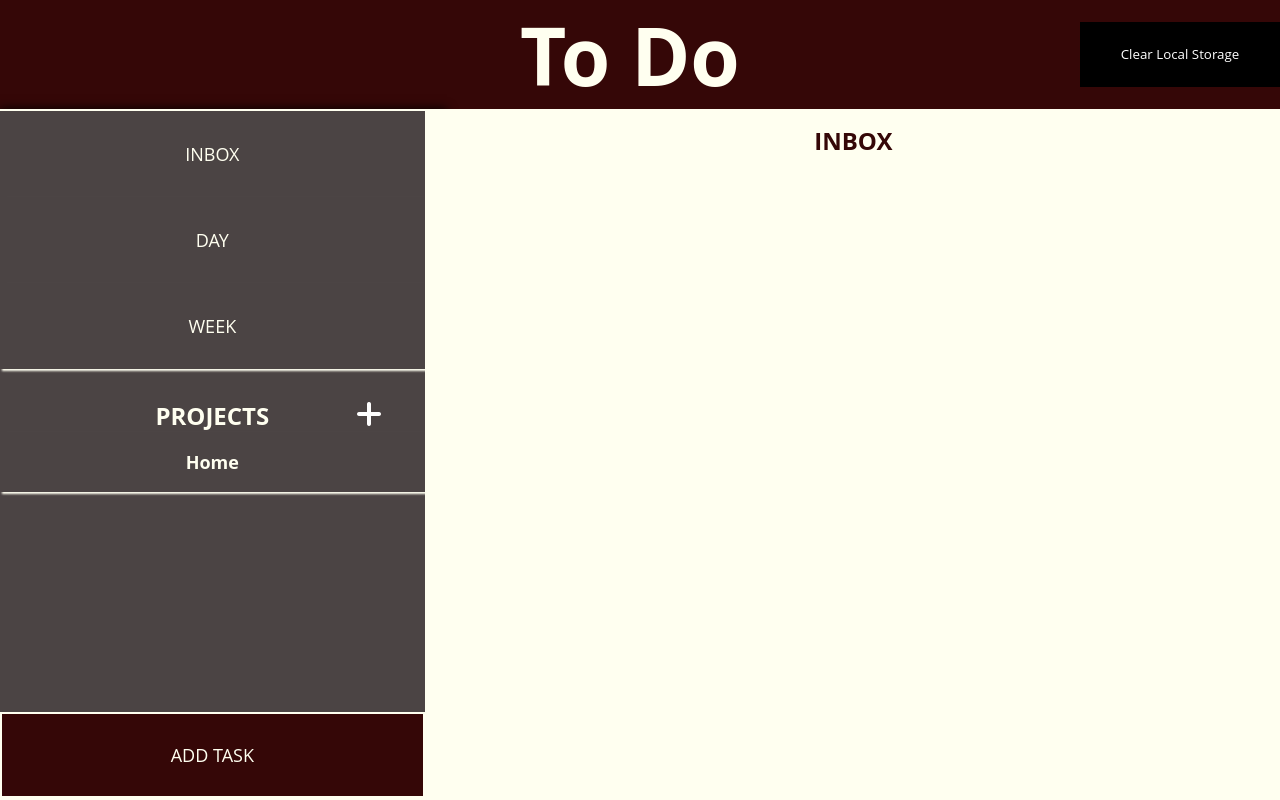
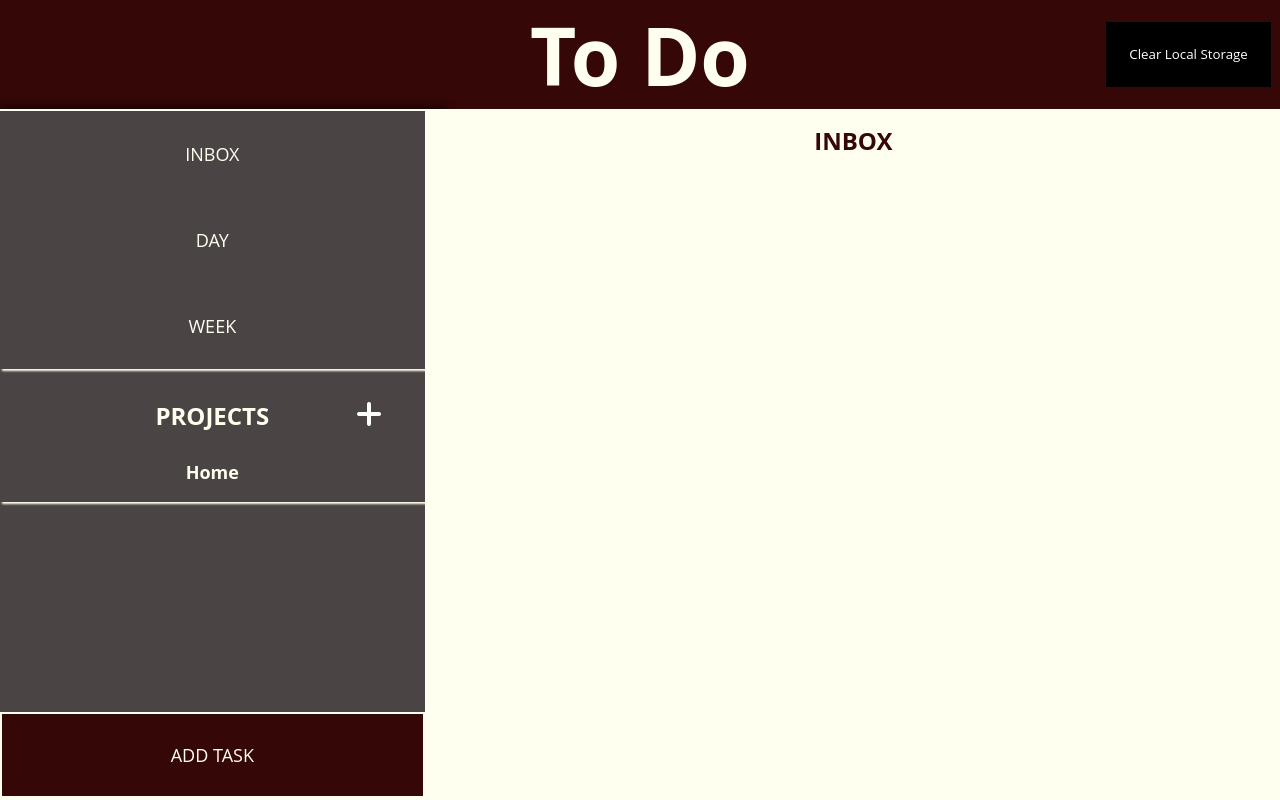
Before and after one commit to TannerHornsby7/odin-todo, a website built with webpack: page index.html in a window 1280 px wide. Built offline with nearby package versions, Linux system fonts and the light colour scheme; files whose address does not match are found by name; a web font is replaced by a local one.

Commit message:
Improve button styling

```diff
--- a/src/style.scss
+++ b/src/style.scss
@@ -41,7 +41,8 @@ $darkcolor: rgb(53, 7, 7);
     }
     #clearLocal {
         height: 60%;
-        width: 200px;
+        width: 90%;
+        margin: 10px;
         background-color: black;
         color: white;
         grid-column: 3 / 4;
@@ -97,6 +98,7 @@ $darkcolor: rgb(53, 7, 7);
             margin-top: 30px;
             display: grid;
             grid-template-columns: 1fr 4fr 1fr;
+            margin-bottom: 10px;
 
             h2 {
                 grid-column: 2 / 3;
```
Also changed, not shown: 1 other file.
